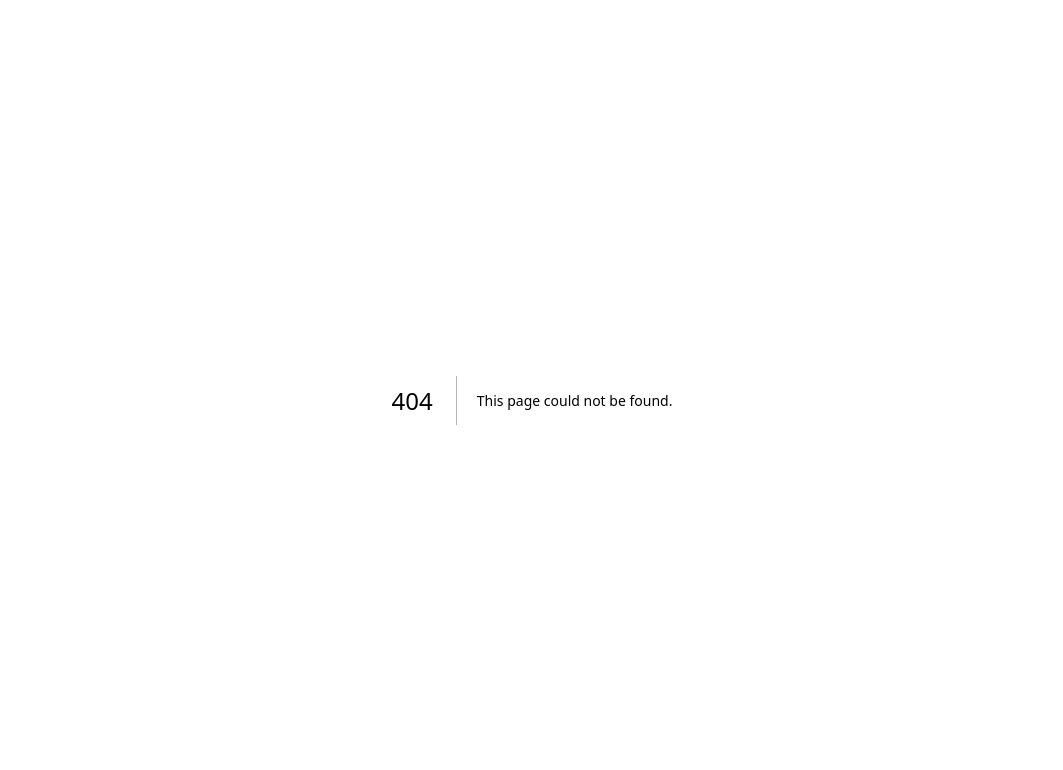
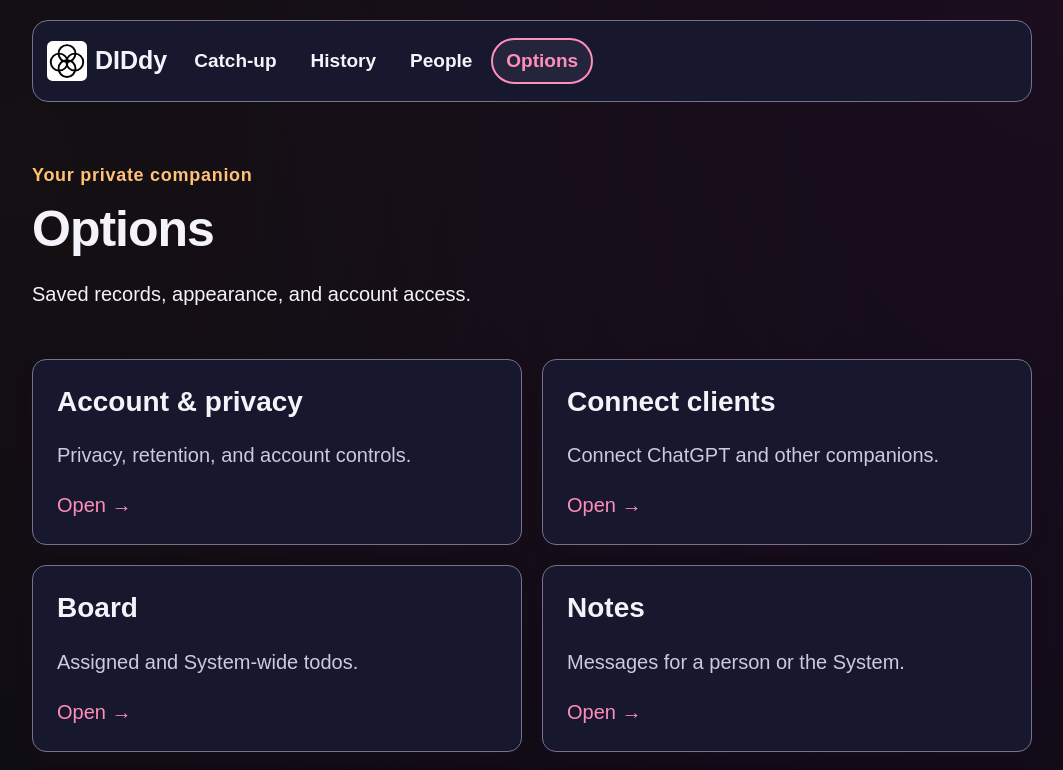
Before and after one commit to Arcadesys/bunch, a Next.js app: page /options in a window 1280 px wide. Before the commit this address had no page. Shown: the top 770 px of the page, without its empty margins (108-1171 px from the left). Built offline with nearby package versions, Linux system fonts and the light colour scheme.

Commit message:
Introduce accessible neon navigation and Options foundation

```diff
--- a/src/app/app-navigation.tsx
+++ b/src/app/app-navigation.tsx
@@ -1,27 +1,16 @@
 import Link from "next/link";
 import Image from "next/image";
-import { ThemeControl } from "./theme-control";
 
-type AppPage = "CATCH_UP" | "BOARD" | "NOTES" | "THREADS" | "HISTORY" | "PROFILES" | "GALLERY";
-
+type AppPage = "CATCH_UP" | "BOARD" | "NOTES" | "THREADS" | "HISTORY" | "PROFILES" | "GALLERY" | "OPTIONS";
 const destinations: { href: string; label: string; page: AppPage }[] = [
   { href: "/", label: "Catch-up", page: "CATCH_UP" },
-  { href: "/board", label: "Board", page: "BOARD" },
-  { href: "/notes", label: "Notes", page: "NOTES" },
-  { href: "/threads", label: "Threads", page: "THREADS" },
   { href: "/history", label: "History", page: "HISTORY" },
-  { href: "/profiles", label: "Profiles & Media", page: "PROFILES" },
+  { href: "/profiles", label: "People", page: "PROFILES" },
+  { href: "/options", label: "Options", page: "OPTIONS" },
 ];
-
 export function AppNavigation({ current }: { current?: AppPage }) {
   return <header className="command-topbar app-navigation">
-    <Link href="/" className="command-brand" aria-label="DIDdy home"><Image src="/plural-rings.svg" alt="" width={48} height={48} />DIDdy</Link>
-    <nav className="command-topnav" aria-label="DIDdy navigation">
-      {destinations.map(({ href, label, page }) => <Link key={page} href={href} aria-current={current === page || (current === "GALLERY" && page === "PROFILES") ? "page" : undefined}>{label}</Link>)}
-    </nav>
-    <details className="app-preferences">
-      <summary aria-label="Appearance and sign-in options">Options</summary>
-      <div className="app-preferences-content"><ThemeControl /><Link className="command-account" href="/account">Account & privacy</Link><Link className="command-account" href="/connect">Connect clients</Link><a className="command-account" href="/auth/login">Sign in with Google</a></div>
-    </details>
+    <Link href="/" className="command-brand" aria-label="DIDdy home"><Image src="/plural-rings.svg" alt="" width={40} height={40} />DIDdy</Link>
+    <nav className="command-topnav" aria-label="DIDdy navigation">{destinations.map(({ href, label, page }) => <Link key={page} href={href} aria-current={current === page || current === "GALLERY" && page === "PROFILES" || ["BOARD", "NOTES", "THREADS"].includes(current ?? "") && page === "OPTIONS" ? "page" : undefined}>{label}</Link>)}</nav>
   </header>;
 }
--- /dev/null
+++ b/src/app/options/page.tsx
@@ -0,0 +1,19 @@
+import Link from "next/link";
+import { AppNavigation } from "../app-navigation";
+import { ThemeControl } from "../theme-control";
+export default function OptionsPage() {
+  return <main className="shell"><AppNavigation current="OPTIONS" /><header className="command-hero"><p className="command-kicker">Your private companion</p><h1>Options</h1><p>Saved records, appearance, and account access.</p></header>
+    <div className="options-grid">{[
+      ["/account", "Account & privacy", "Privacy, retention, and account controls."],
+      ["/connect", "Connect clients", "Connect ChatGPT and other companions."],
+      ["/board", "Board", "Assigned and System-wide todos."],
+      ["/notes", "Notes", "Messages for a person or the System."],
+      ["/threads", "Threads", "Saved links and approved summaries."],
+      ["/decisions", "Decisions", "Recorded decisions and next actions."],
+      ["/profiles#coverage-heading", "Coverage records", "Drafts and confirmed responsibility records."],
+      ["/gallery", "Private gallery", "Browse stored profile images."],
+    ].map(([href, title, detail]) => <Link className="option-card" key={href} href={href}><h2>{title}</h2><p>{detail}</p><span aria-hidden="true">Open →</span></Link>)}</div>
+    <section className="panel"><h2>Appearance</h2><ThemeControl /></section>
+    <section className="panel"><h2>Account</h2><p>Your records require sign-in. They are not published or indexed.</p><a className="button" href="/auth/login">Sign in with Google</a><a className="button button-secondary" href="/auth/logout">Sign out</a></section>
+  </main>;
+}
--- a/src/app/styles.css
+++ b/src/app/styles.css
@@ -1352,3 +1352,82 @@ input:not([type="checkbox"]):not([type="hidden"]), textarea, select { min-width:
 .pilot-page button:disabled { background: var(--wash); color: var(--muted); border-color: var(--line); border-style: dashed; cursor: wait; }
 .pilot-page input:not([type=checkbox]) { background: var(--surface); color: var(--ink); border: 2px solid var(--line); }
 .pilot-page a { color: var(--accent); }
+
+/* Return-review redesign: the reference palette with low-vision sizing. */
+:root {
+  --paper: #0a0a14; --surface: #17172d; --wash: #24243d;
+  --ink: #f5f3fa; --muted: #cecadc; --line: #77728b;
+  --accent: #ff8eba; --accent-ink: #210a18; --focus: #ffc46b;
+}
+:root[data-theme="light"] {
+  --paper: #fff8fc; --surface: #fff; --wash: #f5e8f0;
+  --ink: #201323; --muted: #514258; --line: #84718a;
+  --accent: #9d1852; --accent-ink: #fff; --focus: #8429ac;
+}
+@media (prefers-color-scheme: light) {
+  :root[data-theme="system"] { --paper: #fff8fc; --surface: #fff; --wash: #f5e8f0; --ink: #201323; --muted: #514258; --line: #84718a; --accent: #9d1852; --accent-ink: #fff; --focus: #8429ac; }
+}
+body { background: radial-gradient(ellipse at 10% 10%, #ff8a000b, transparent 55%), radial-gradient(ellipse at 90% 0%, #ff3cac12, transparent 60%), var(--paper); font-family: Arial, Helvetica, sans-serif; }
+.shell, .command-shell, .command-app { display: block; max-width: 52rem; margin: 0 auto; padding: 1rem; min-height: 100vh; background: transparent; }
+.command-shell .command-main, .saved-records .command-main, .command-main, .fronting-history { width: 100%; max-width: 48rem; padding: 1.4rem 0 3rem; margin: auto; }
+.app-navigation.command-topbar { position: relative; top: auto; display: flex; flex-wrap: wrap; gap: .6rem; padding: .7rem; margin: 0 0 1.5rem; border: 1px solid var(--line); border-radius: 16px; background: var(--surface); }
+.app-navigation .command-brand { font-size: 1.25rem; font-weight: 700; gap: .4rem; }
+.app-navigation .command-topnav { flex: 1 1 20rem; width: auto; display: flex; flex-wrap: wrap; gap: .2rem; justify-content: flex-start; }
+.app-navigation .command-topnav a { font-size: .95rem; font-weight: 600; border: 2px solid transparent; padding: .35rem .65rem; min-height: 44px; border-radius: 999px; }
+.app-navigation .command-topnav a[aria-current="page"] { color: var(--accent); border-color: var(--accent); background: var(--wash); }
+.command-hero, .saved-records .command-hero { display: block; border: 0; padding: 1.5rem 0; }
+h1, .command-hero h1 { font-size: clamp(1.7rem, 5vw, 2.5rem); font-weight: 600; line-height: 1.2; letter-spacing: -.02em; }
+h2, .command-section-heading h2 { font-size: 1.4rem; line-height: 1.3; }
+h3, .command-row-content h3 { font-size: 1.15rem; line-height: 1.4; }
+.command-kicker, .eyebrow, .command-row-type { font-size: .9rem; letter-spacing: .04em; color: var(--accent); }
+.panel, .return-review, .presence-panel, .option-card, .command-row, .fronting-records li { border: 1px solid var(--line); border-radius: 14px; background: var(--surface); padding: 1.2rem; margin-bottom: 1rem; box-shadow: 0 6px 24px #ff3cac08; }
+.return-review { border-top: 4px solid var(--accent); box-shadow: 0 0 28px #ff3cac16; }
+.presence-panel p { margin: .35rem 0; }
+.command-row { display: block; border-left: 3px solid var(--accent); }
+.command-row.is-reviewed { opacity: 1; border-left-color: var(--line); }
+.command-row-content { display: block; }
+.command-row-content p, .command-window, .command-row-meta, .command-row-status, .small { font-size: .95rem; line-height: 1.65; }
+.review-prose { white-space: pre-wrap; overflow-wrap: anywhere; line-height: 1.7; }
+.command-section { margin-top: 2rem; }
+.command-section > h2 { padding-bottom: .6rem; border-bottom: 1px solid var(--line); }
+button, .button, .command-button, summary, select, input { min-height: 44px; font-size: .95rem; }
+button, .button, .command-button { border-radius: 9px; padding: .55rem .8rem; border: 2px solid var(--accent); font-weight: 600; }
+button, .button, .command-button { background: var(--accent); color: var(--accent-ink); }
+button:disabled { opacity: .65; cursor: wait; }
+.button-secondary, .command-button.secondary { background: var(--surface); color: var(--ink); }
+a { color: var(--accent); text-underline-offset: .2em; }
+a:focus-visible, button:focus-visible, summary:focus-visible, input:focus-visible, select:focus-visible, textarea:focus-visible { outline: 3px solid var(--focus); outline-offset: 4px; }
+summary { cursor: pointer; padding: .6rem 0; color: var(--accent); font-weight: 600; }
+details { margin: .75rem 0; }
+.presence-panel form { display: grid; gap: .8rem; margin: 1rem 0 1.5rem; }
+.presence-panel label { display: grid; gap: .4rem; }
+.return-shortcuts { display: flex; gap: .75rem; flex-wrap: wrap; align-items: center; margin-top: 2rem; }
+.options-grid { display: grid; grid-template-columns: repeat(2, minmax(0, 1fr)); gap: 1rem; }
+.option-card { text-decoration: none; margin: 0; display: block; }
+.option-card p { color: var(--muted); }
+.option-card h2 { color: var(--ink); }
+.profile-list { display: grid; grid-template-columns: repeat(2, minmax(0, 1fr)); gap: 1rem; }
+.profile-entry { display: flex; flex-direction: column; height: 100%; border-radius: 14px; border: 1px solid var(--line); padding: 1rem; background: var(--surface); }
+.profile-entry .profile-picture { order: -1; width: 100%; max-width: 16rem; height: auto; aspect-ratio: 1; object-fit: cover; border: 3px solid var(--accent); border-radius: 16px; }
+.profile-summary { width: 100%; }
+.profile-summary h3 { margin: .5rem 0; }
+.profile-list > li { min-width: 0; }
+.profile-disclosure, .profile-images, .upload-form { min-width: 0; max-width: 100%; }
+input, textarea, select { max-width: 100%; border-radius: 7px; border-width: 2px; }
+:target { scroll-margin-top: 1rem; outline: 3px solid var(--focus); }
+@media (max-width: 700px) {
+  .shell, .command-shell, .command-app { padding: .6rem; }
+  .options-grid, .profile-list { grid-template-columns: minmax(0, 1fr); }
+  .panel, .return-review, .presence-panel, .command-row, .fronting-records li { padding: .8rem; }
+  .app-navigation .command-topnav a { padding: .3rem .45rem; font-size: .9rem; }
+  .return-shortcuts > * { width: 100%; }
+  .command-row-actions { display: grid; grid-template-columns: minmax(0, 1fr); }
+}
+@media (prefers-reduced-motion: reduce) { *, *::before, *::after { animation: none !important; transition: none !important; scroll-behavior: auto !important; } }
+.presence-portrait { border-radius: 50%; border: 3px solid var(--accent); object-fit: cover; margin-bottom: .6rem; }
+:root { --warm: #ffc176; }
+:root[data-theme="light"] { --warm: #8d3900; }
+@media (prefers-color-scheme: light) { :root[data-theme="system"] { --warm: #8d3900; } }
+.command-kicker, .eyebrow { color: var(--warm); }
+.return-review { margin-top: 1rem; }
+.command-row-content > a, .return-shortcuts > a { display: inline-flex; align-items: center; min-height: 44px; }
```
